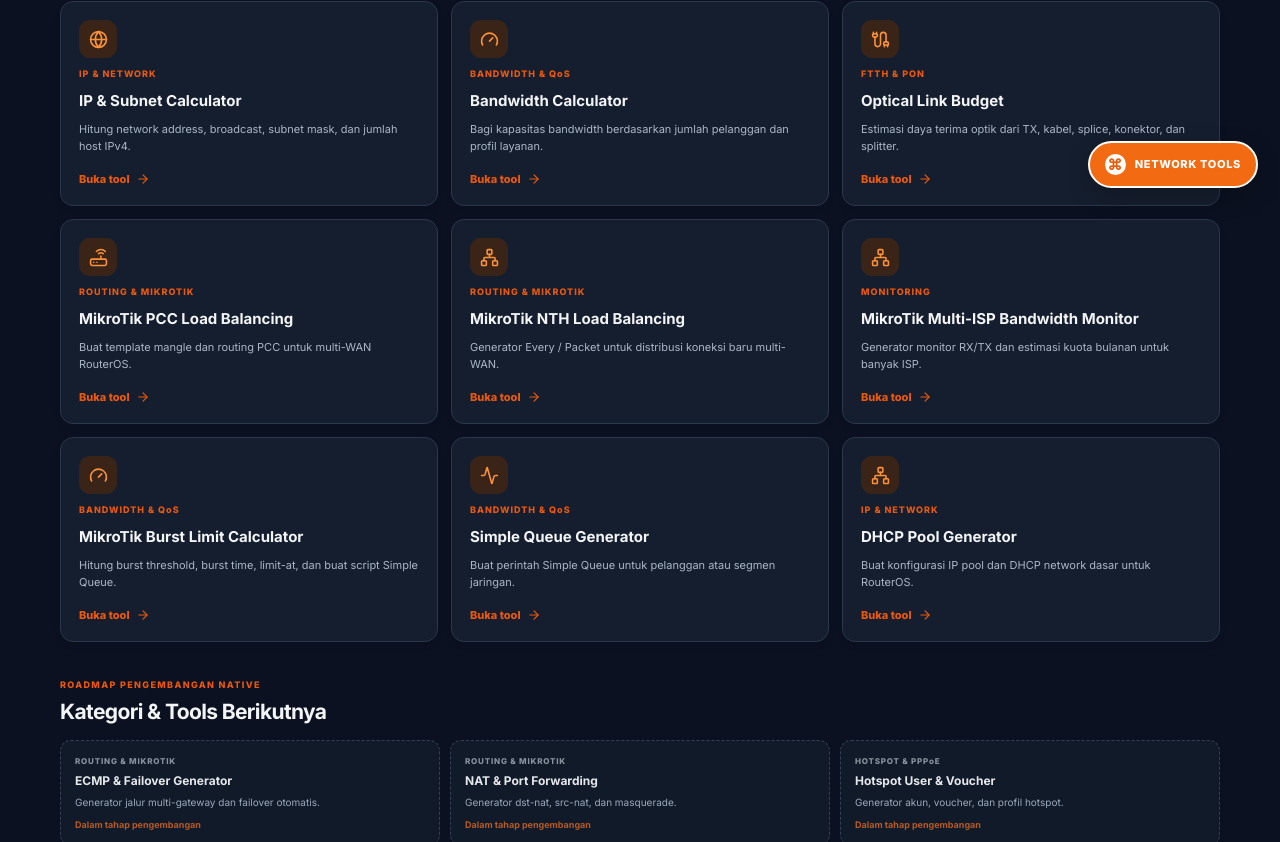
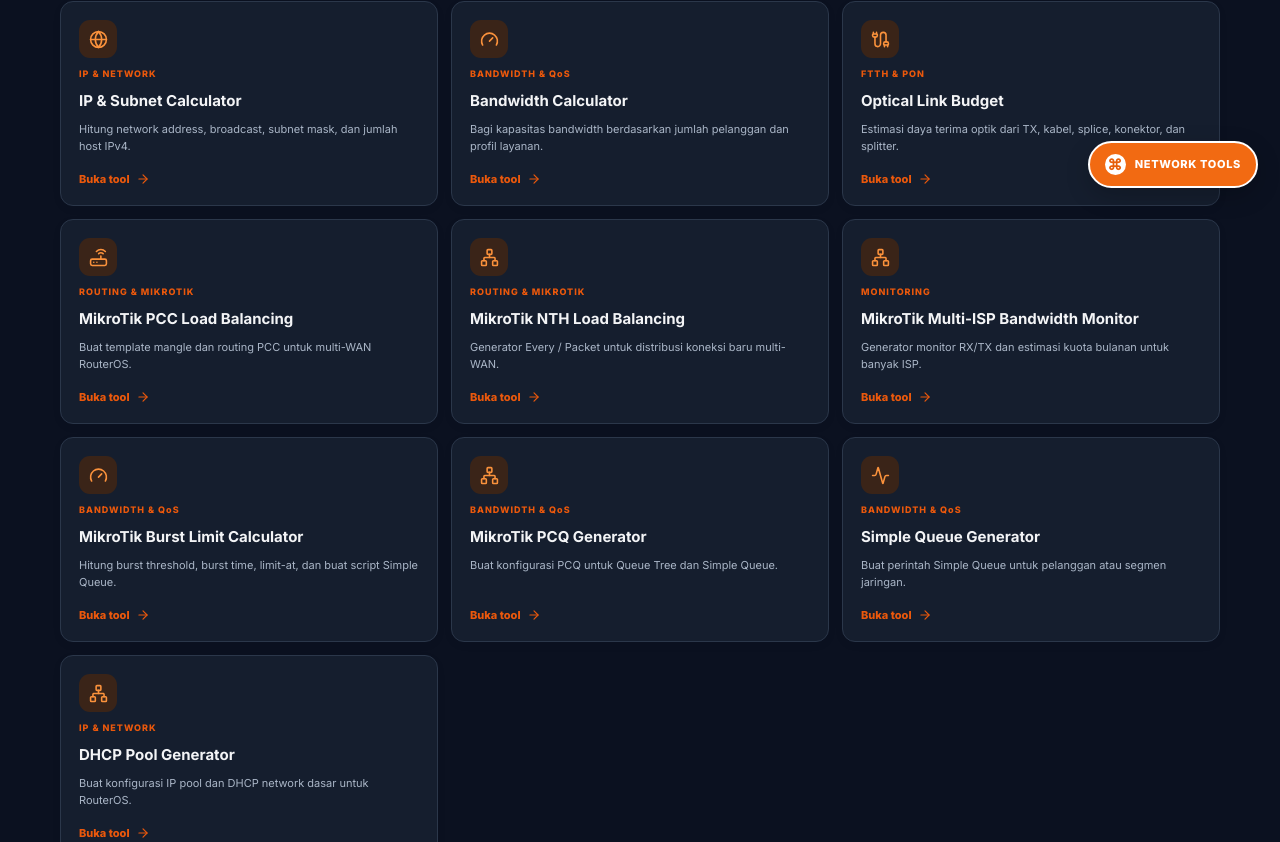
Before and after one commit to mikrotikscript/PON, a Next.js app: page /PON/tools in a window 1280 px wide. Shown: the part 592-1434 px from the top of the page. Built offline with nearby package versions, Linux system fonts and the light colour scheme.

Commit message:
Integrate MikroTik PCQ Generator into Network Tools

```diff
--- a/app/tools/page.tsx
+++ b/app/tools/page.tsx
@@ -5,13 +5,14 @@ import PccGenerator from './pcc-generator';
 import NthGenerator from './nth-generator';
 import BandwidthMonitorGenerator from './bandwidth-monitor';
 import BurstLimitCalculator from './burst-limit-calculator';
+import PcqGenerator from './pcq-generator';
 import { recordToolUse } from './usage-counter';
 import {
   Activity, ArrowLeft, ArrowRight, Cable, Calculator, Check, Clipboard,
   Download, Gauge, Globe, Network, Router, Search, Shield, Wifi, Zap, Sun, Moon
 } from 'lucide-react';
 
-type ToolId = 'subnet' | 'bandwidth' | 'optical' | 'pcc' | 'nth' | 'monitor' | 'queue' | 'dhcp' | 'burst';
+type ToolId = 'subnet' | 'bandwidth' | 'optical' | 'pcc' | 'nth' | 'monitor' | 'queue' | 'dhcp' | 'burst' | 'pcq';
 type ToolCard = { id: ToolId; title: string; desc: string; category: string; tags: string[] };
 
 const tools: ToolCard[] = [
@@ -22,6 +23,7 @@ const tools: ToolCard[] = [
   { id: 'nth', title: 'MikroTik NTH Load Balancing', desc: 'Generator Every / Packet untuk distribusi koneksi baru multi-WAN.', category: 'ROUTING & MIKROTIK', tags: ['mikrotik', 'nth', 'every', 'packet', 'load balance', 'routeros'] },
   { id: 'monitor', title: 'MikroTik Multi-ISP Bandwidth Monitor', desc: 'Generator monitor RX/TX dan estimasi kuota bulanan untuk banyak ISP.', category: 'MONITORING', tags: ['mikrotik', 'bandwidth', 'monitoring', 'quota', 'multi isp', 'rx', 'tx'] },
   { id: 'burst', title: 'MikroTik Burst Limit Calculator', desc: 'Hitung burst threshold, burst time, limit-at, dan buat script Simple Queue.', category: 'BANDWIDTH & QoS', tags: ['burst', 'burst limit', 'burst threshold', 'queue', 'qos'] },
+  { id: 'pcq', title: 'MikroTik PCQ Generator', desc: 'Buat konfigurasi PCQ untuk Queue Tree dan Simple Queue.', category: 'BANDWIDTH & QoS', tags: ['pcq', 'queue tree', 'simple queue', 'mikrotik', 'qos', 'bandwidth'] },
   { id: 'queue', title: 'Simple Queue Generator', desc: 'Buat perintah Simple Queue untuk pelanggan atau segmen jaringan.', category: 'BANDWIDTH & QoS', tags: ['queue', 'simple queue', 'pcq', 'mikrotik'] },
   { id: 'dhcp', title: 'DHCP Pool Generator', desc: 'Buat konfigurasi IP pool dan DHCP network dasar untuk RouterOS.', category: 'IP & NETWORK', tags: ['dhcp', 'pool', 'mikrotik', 'routeros'] },
 ];
@@ -257,6 +259,7 @@ add address=${lanNet} gateway=${dhcpGateway} dns-server=${dhcpDns}`;
             {active === 'monitor' && <BandwidthMonitorGenerator/>}
 
             {active === 'burst' && <BurstLimitCalculator/>}
+            {active === 'pcq' && <PcqGenerator/>}
 
             {active === 'queue' && <>
               <div className="nt-tool-title"><Activity/><div><span>BANDWIDTH & QoS</span><h2>Simple Queue Generator</h2><p>Susun satu perintah Simple Queue untuk target pelanggan.</p></div></div>
```
